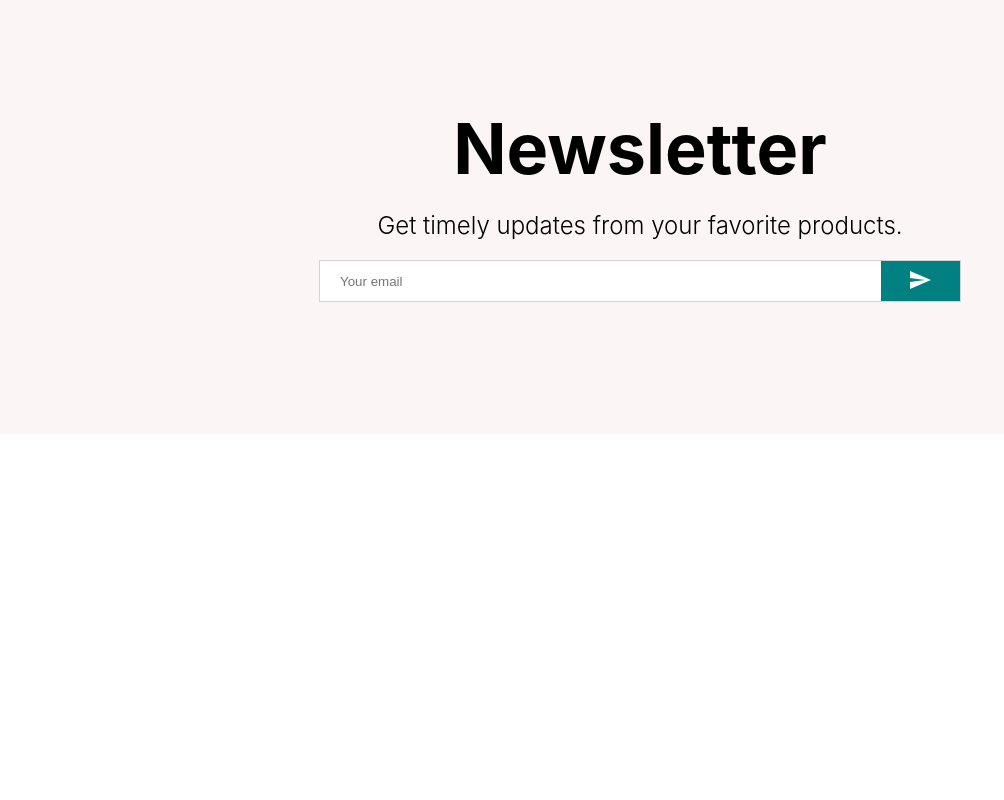
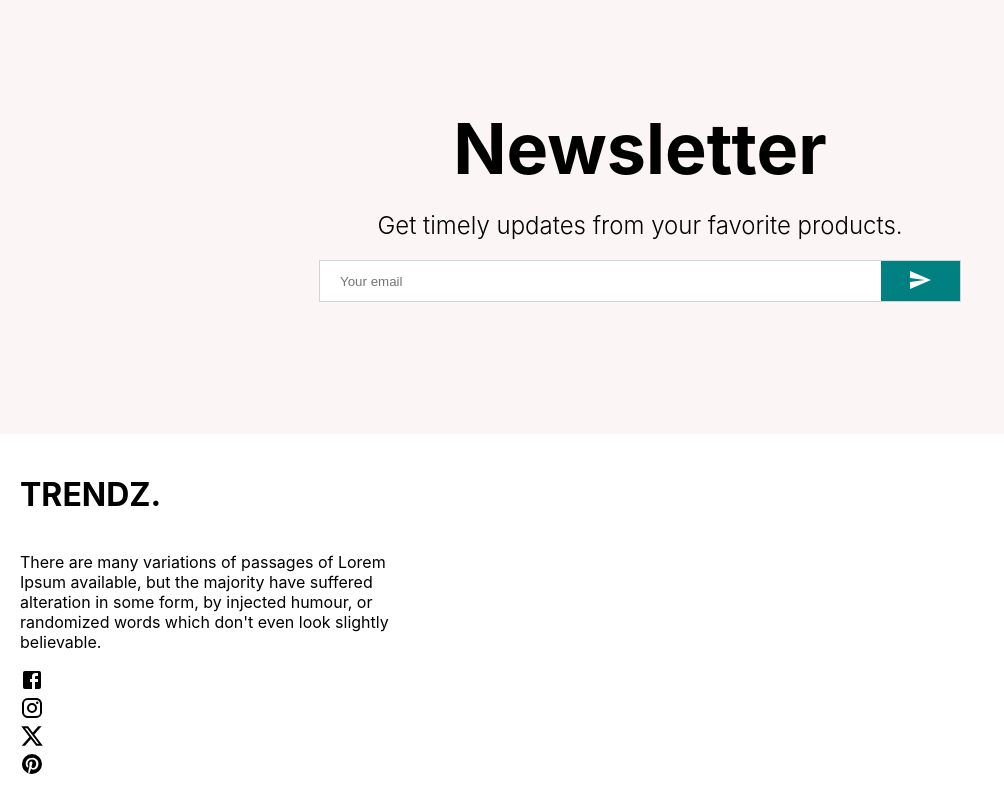
Before and after one commit to tg1489/e-commerce-shopping, a React (Create React App) app: page / in a window 1280 px wide. Shown: the part 2334-3134 px from the top of the page, without its empty margins (0-1004 px from the left). Before the commit the page ends 2768 px from the top, so only its background shows below. Built offline with nearby package versions, Linux system fonts and the light colour scheme.

Commit message:
added footer to home

```diff
--- a/src/components/Footer.jsx
+++ b/src/components/Footer.jsx
@@ -11,9 +11,12 @@ export default function Footer() {
   `;
   const Left = styled.div`
     flex: 1;
+    display: flex;
+    flex-direction: column;
+    padding: 20px;
   `;
 
-  const Logo = styled.div``;
+  const Logo = styled.h1``;
   const Desc = styled.p``;
   const SocialContainer = styled.div``;
   const SocialIcon = styled.div``;
--- a/src/pages/Home.jsx
+++ b/src/pages/Home.jsx
@@ -5,6 +5,7 @@ import Slider from '../components/Slider';
 import Categories from '../components/Categories';
 import Products from '../components/Products';
 import Newsletter from '../components/Newsletter';
+import Footer from '../components/Footer';
 
 export default function Home() {
   return (
@@ -15,6 +16,7 @@ export default function Home() {
       <Categories />
       <Products />
       <Newsletter />
+      <Footer />
     </div>
   );
 }
```
